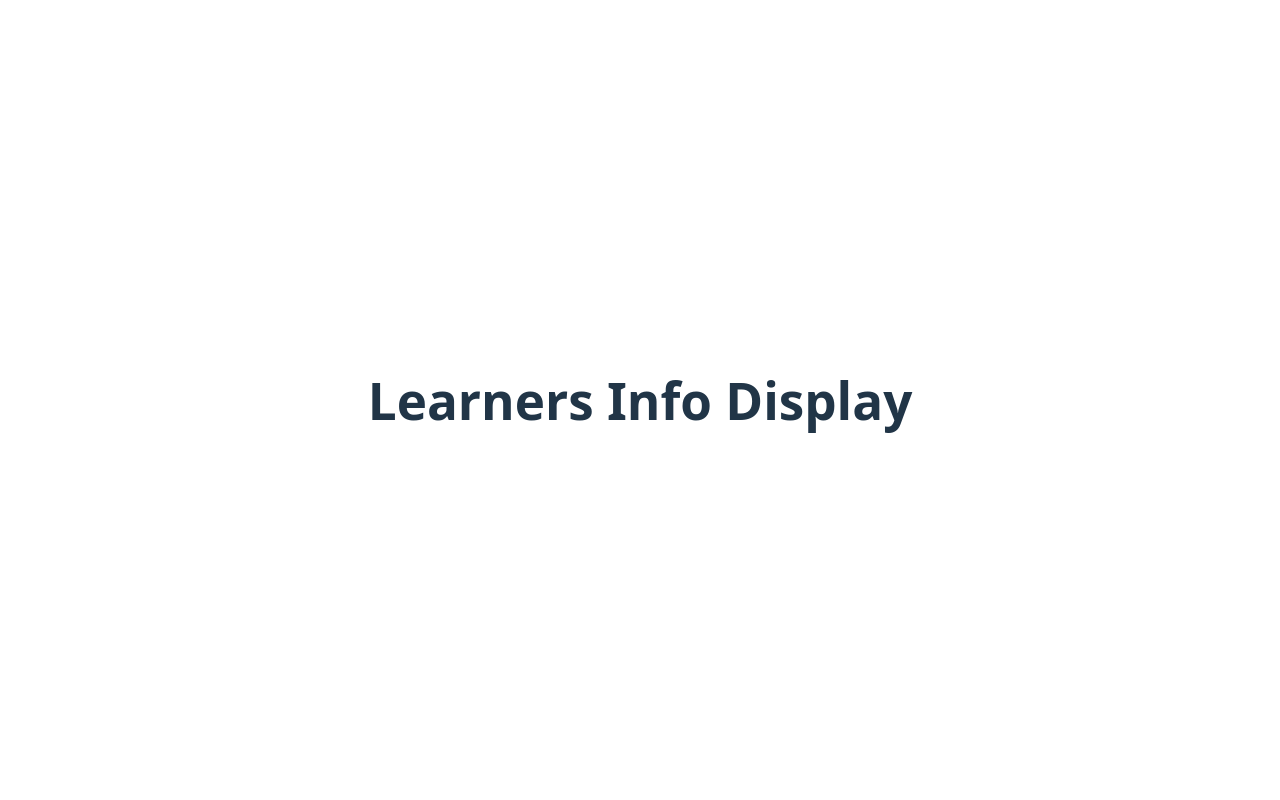
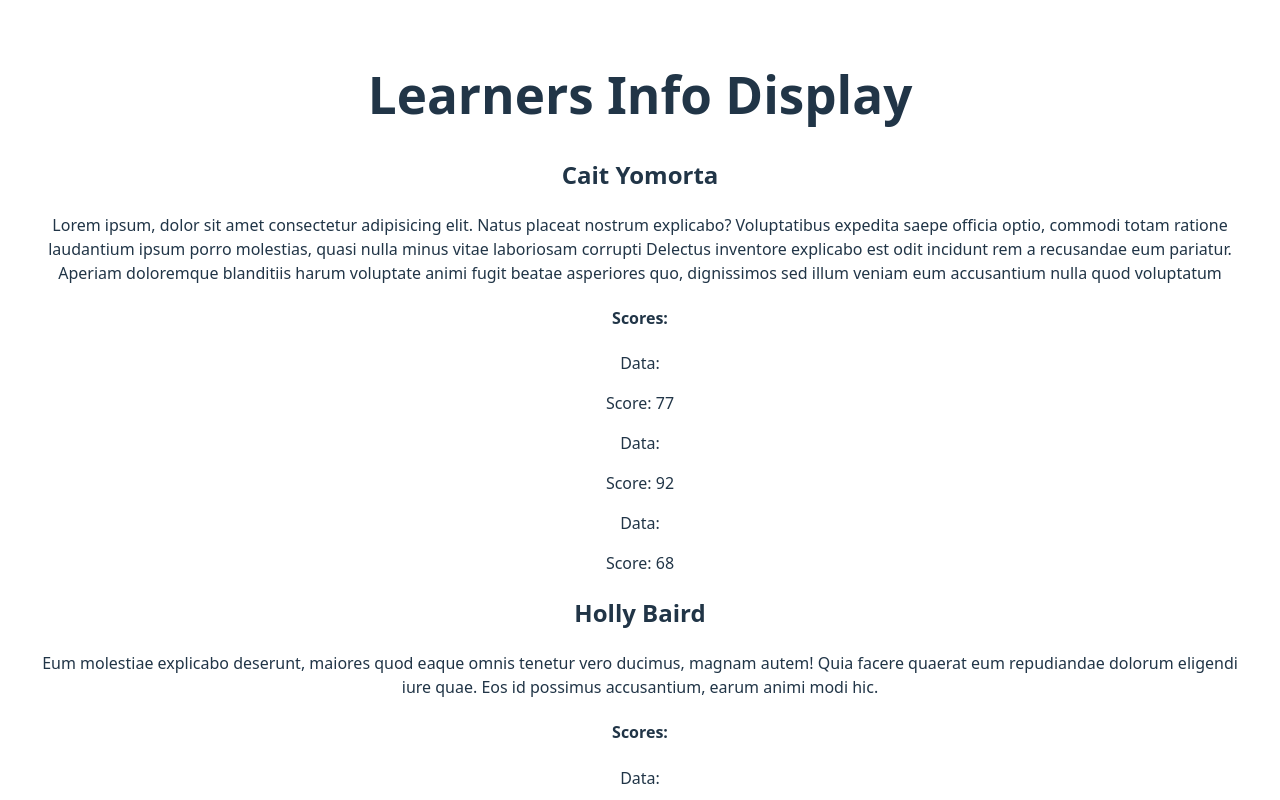
Before and after one commit to 1001hadi/320-lab-state, a React (Vite) app: page / in a window 1280 px wide. Shown: the top 800 px of the page. Built offline with nearby package versions, Linux system fonts and the light colour scheme.

Commit message:
learner bug fixed and data display but has bug

```diff
--- a/src/App.jsx
+++ b/src/App.jsx
@@ -5,7 +5,6 @@ import { Learner } from "./components/Learner.jsx";
 
 function App() {
   const [learnerInfo, setLearnerInfo] = useState(learnerArr);
-  // console.log(learnerInfo);
 
   return (
     // map over the state(learnerInfo) and display learner in Learner component
@@ -13,9 +12,9 @@ function App() {
       <div className="main-container">
         <h1>Learners Info Display</h1>
         <div className="learner-section">
-          {learnerInfo.map((learner, i) => {
-            <Learner key={i} learner={learner} />;
-          })}
+          {learnerInfo.map((learner, i) => (
+            <Learner key={i} learner={learner} />
+          ))}
         </div>
       </div>
     </>
--- a/src/components/Learner.jsx
+++ b/src/components/Learner.jsx
@@ -1,9 +1,19 @@
 import React from "react";
+import { Score } from "./Score";
 
-export const Learner = ({learner}) => {
+export const Learner = ({ learner }) => {
+  // display the learner name, bio in jsx tag
+  //  map over scores data to collect score and the date
+  console.log(learner.name);
+
   return (
-  <div className="learner">
-    <h2>{learner,name}</h2>
-    <p>{learner,name}</p>
-  </div>);
+    <div className="learner">
+      <h2>{learner.name}</h2>
+      <p>{learner.bio}</p>
+      <h4>Scores:</h4>
+      {learner.scores.map((score, i) => (
+        <Score key={i} scoreInfo={score} />
+      ))}
+    </div>
+  );
 };
--- a/src/components/Score.jsx
+++ b/src/components/Score.jsx
@@ -1,5 +1,9 @@
-import React from "react";
-
-export const Score = () => {
-  return <div>Score</div>;
+export const Score = ({ scoreInfo }) => {
+  // display learner is Score data on p tag
+  return (
+    <>
+      <p>Data: {scoreInfo.data}</p>
+      <p>Score: {scoreInfo.score}</p>
+    </>
+  );
 };
```
